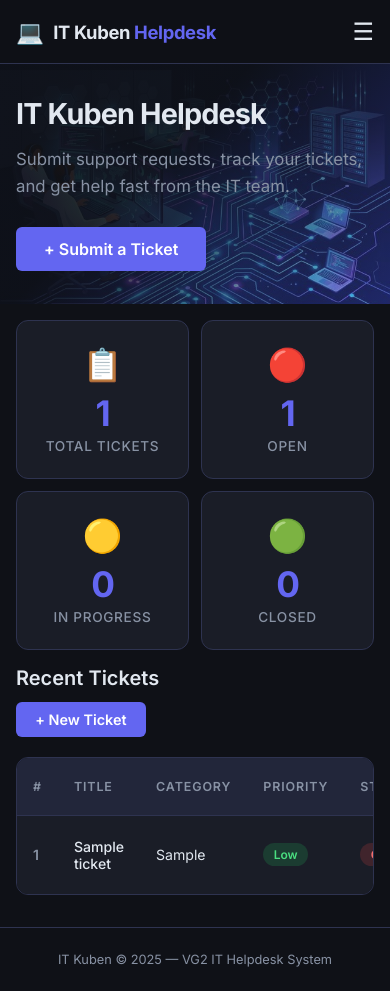
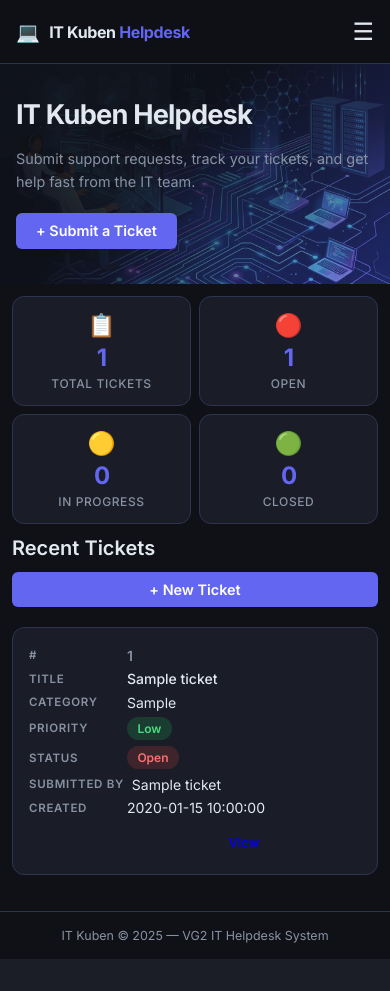
Before and after one commit to ssqueezylemonpie/HelpDesk, a Flask app: page / in a window 390 px wide. After the commit the page ends 959 px from the top, so only its background shows below. Run offline with Flask 3, Linux system fonts and the light colour scheme; tables that the repository leaves empty hold one stand-in row (values such as "Sample post").

Commit message:
making it responsive

```diff
--- a/static/css/style.css
+++ b/static/css/style.css
@@ -398,6 +398,12 @@
     max-width: 760px;
 }
 
+.form-card--centered {
+    max-width: 450px;
+    margin-left: auto;
+    margin-right: auto;
+}
+
 .form-group {
     display: flex;
     flex-direction: column;
@@ -537,22 +543,158 @@
 /* ============================
    Responsive
    ============================ */
+
+/* ── Tablet (≤ 900px) ── */
 @media (max-width: 900px) {
     .stats-row { grid-template-columns: repeat(2, 1fr); }
     .ticket-detail-grid { grid-template-columns: 1fr; }
+    .form-card { max-width: 100%; }
 }
 
+/* ── Small Tablet (≤ 768px) ── */
+@media (max-width: 768px) {
+    .hero { min-height: 260px; padding: 2.5rem 1.5rem; }
+    .hero-content p { font-size: 0.95rem; }
+    .stats-row { padding: 1.5rem; gap: 0.85rem; }
+    .tickets-section { padding: 0 1.5rem 2.5rem; }
+    .page-header { padding: 1.75rem 1.5rem 0.75rem; }
+    .ticket-detail-grid { padding: 0 1.5rem 2.5rem; }
+    .flash-container { padding: 1rem 1.5rem 0; }
+    .form-card { margin: 0 1.5rem 2.5rem; }
+    .form-card--centered { margin-left: auto; margin-right: auto; }
+}
+
+
+/* ── Mobile (≤ 640px) ── */
 @media (max-width: 640px) {
+    /* Navbar */
     .navbar { padding: 0 1rem; }
-    .nav-links { display: none; flex-direction: column; position: absolute; top: 64px; left: 0; right: 0; background: var(--surface); border-bottom: 1px solid var(--border); padding: 1rem; }
+    .nav-links {
+        display: none;
+        flex-direction: column;
+        position: absolute;
+        top: 64px;
+        left: 0;
+        right: 0;
+        background: var(--surface);
+        border-bottom: 1px solid var(--border);
+        padding: 0.75rem;
+        gap: 0.25rem;
+        z-index: 99;
+    }
     .nav-links.open { display: flex; }
+    .nav-link { padding: 0.6rem 1rem; border-radius: var(--radius-sm); }
     .nav-toggle { display: block; }
-    .hero { padding: 2rem 1rem; min-height: 240px; }
-    .stats-row { grid-template-columns: repeat(2, 1fr); padding: 1rem; gap: 0.75rem; }
+
+    /* Hero */
+    .hero { padding: 2rem 1rem; min-height: 220px; }
+    .hero-content h1 { font-size: clamp(1.4rem, 6vw, 2rem); }
+    .hero-content p { font-size: 0.9rem; margin-bottom: 1.25rem; }
+    .btn-lg { padding: 0.6rem 1.25rem; font-size: 0.9rem; }
+
+    /* Stats */
+    .stats-row { grid-template-columns: repeat(2, 1fr); padding: 1rem; gap: 0.65rem; }
+    .stat-card { padding: 1.1rem; }
+    .stat-number { font-size: 1.8rem; }
+    .stat-icon { font-size: 1.6rem; }
+
+    /* Section header */
+    .section-header { flex-direction: column; align-items: flex-start; gap: 0.75rem; }
+    .section-header .btn { width: 100%; justify-content: center; }
+
+    /* Tickets section */
     .tickets-section { padding: 0 1rem 2rem; }
+    .flash-container { padding: 0.75rem 1rem 0; }
+
+    /* Mobile card table — hide normal table, show card layout */
+    .table-wrapper { border: none; background: transparent; }
+    .ticket-table thead { display: none; }
+    .ticket-table, .ticket-table tbody, .ticket-table tr, .ticket-table td {
+        display: block;
+        width: 100%;
+    }
+    .ticket-row {
+        background: var(--surface);
+        border: 1px solid var(--border);
+        border-radius: var(--radius);
+        margin-bottom: 0.75rem;
+        padding: 1rem;
+        position: relative;
+    }
+    .ticket-row:hover { background: var(--surface-alt); }
+    .ticket-row td {
+        padding: 0.2rem 0;
+        border-bottom: none;
+        font-size: 0.875rem;
+        display: flex;
+        align-items: center;
+        gap: 0.5rem;
+    }
+    /* Pseudo-labels via data attributes */
+    .ticket-row td::before {
+        content: attr(data-label);
+        font-size: 0.72rem;
+        font-weight: 600;
+        color: var(--text-muted);
+        text-transform: uppercase;
+        letter-spacing: 0.06em;
+        min-width: 90px;
+        flex-shrink: 0;
+    }
+    .ticket-row td:last-child { margin-top: 0.5rem; }
+    .ticket-row .btn { width: 100%; justify-content: center; }
+
+    /* Forms */
     .form-card { margin: 0 1rem 2rem; padding: 1.25rem; }
+    .form-card--centered { margin-left: auto; margin-right: auto; }
     .form-row { grid-template-columns: 1fr; }
+    .form-actions { flex-direction: column-reverse; gap: 0.5rem; }
+    .form-actions .btn { width: 100%; justify-content: center; }
+
+    /* Page header */
     .page-header { padding: 1.5rem 1rem 0.5rem; }
-    .ticket-detail-grid { padding: 0 1rem 2rem; }
-    .section-header { flex-direction: column; align-items: flex-start; gap: 0.75rem; }
+    .page-header h1 { font-size: 1.35rem; }
+
+    /* Ticket detail */
+    .ticket-detail-grid { padding: 0 1rem 2rem; gap: 1rem; }
+    .card { padding: 1.25rem; }
+
+    /* Status update button */
+    .status-update-form button { width: 100%; justify-content: center; }
+
+    /* Footer */
+    .site-footer { padding: 1rem; font-size: 0.78rem; }
 }
+
+/* ── Small Mobile (≤ 480px) ── */
+@media (max-width: 480px) {
+    .stats-row { grid-template-columns: repeat(2, 1fr); gap: 0.5rem; padding: 0.75rem; }
+    .stat-card { padding: 0.85rem 0.65rem; }
+    .stat-number { font-size: 1.5rem; }
+    .stat-icon { font-size: 1.4rem; margin-bottom: 0.3rem; }
+    .stat-label { font-size: 0.75rem; }
+
+    .hero-content h1 { font-size: clamp(1.25rem, 7vw, 1.7rem); }
+    .nav-title { font-size: 1rem; }
+    .nav-logo { font-size: 1.2rem; }
+
+    .form-card { margin: 0 0.75rem 1.5rem; padding: 1rem; }
+    .ticket-detail-grid { padding: 0 0.75rem 1.5rem; }
+    .tickets-section { padding: 0 0.75rem 1.5rem; }
+    .page-header { padding: 1.25rem 0.75rem 0.5rem; }
+    .flash-container { padding: 0.5rem 0.75rem 0; }
+}
+
+/* ── Tiny Phones (≤ 360px) ── */
+@media (max-width: 360px) {
+    .stats-row { grid-template-columns: 1fr 1fr; gap: 0.4rem; padding: 0.6rem; }
+    .stat-card { padding: 0.75rem 0.5rem; }
+    .stat-number { font-size: 1.3rem; }
+    .nav-brand { gap: 0.35rem; }
+    .nav-title { font-size: 0.95rem; }
+    .hero { min-height: 200px; padding: 1.5rem 0.75rem; }
+    .form-card { margin: 0 0.5rem 1.25rem; padding: 0.85rem; }
+    .ticket-detail-grid { padding: 0 0.5rem 1.25rem; }
+    .tickets-section { padding: 0 0.5rem 1.25rem; }
+    .page-header { padding: 1rem 0.5rem 0.4rem; }
+}
--- a/templates/index.html
+++ b/templates/index.html
@@ -60,14 +60,14 @@
             <tbody>
                 {% for ticket in tickets %}
                 <tr class="ticket-row">
-                    <td class="ticket-id">{{ ticket.id }}</td>
-                    <td class="ticket-title">{{ ticket.title }}</td>
-                    <td>{{ ticket.category }}</td>
-                    <td><span class="badge badge-{{ ticket.priority }}">{{ ticket.priority | title }}</span></td>
-                    <td><span class="badge badge-{{ ticket.status }}">{{ ticket.status | replace('_', ' ') | title }}</span></td>
-                    <td>{{ ticket.name }}</td>
-                    <td>{{ ticket.created_at }}</td>
-                    <td><a href="/ticket/{{ ticket.id }}" class="btn btn-sm">View</a></td>
+                    <td class="ticket-id" data-label="#">{{ ticket.id }}</td>
+                    <td class="ticket-title" data-label="Title">{{ ticket.title }}</td>
+                    <td data-label="Category">{{ ticket.category }}</td>
+                    <td data-label="Priority"><span class="badge badge-{{ ticket.priority }}">{{ ticket.priority | title }}</span></td>
+                    <td data-label="Status"><span class="badge badge-{{ ticket.status }}">{{ ticket.status | replace('_', ' ') | title }}</span></td>
+                    <td data-label="Submitted By">{{ ticket.name }}</td>
+                    <td data-label="Created">{{ ticket.created_at }}</td>
+                    <td data-label=""><a href="/ticket/{{ ticket.id }}" class="btn btn-sm">View</a></td>
                 </tr>
                 {% endfor %}
             </tbody>
--- a/templates/login.html
+++ b/templates/login.html
@@ -6,7 +6,7 @@
     <p>Please log in to your account.</p>
 </section>
 
-<div class="form-card" style="max-width: 450px; margin: 0 auto 4rem;">
+<div class="form-card form-card--centered">
     <form action="/login" method="POST">
         <div class="form-group">
             <label for="username">Username</label>
--- a/templates/register.html
+++ b/templates/register.html
@@ -6,7 +6,7 @@
     <p>Sign up to organize your support requests easily.</p>
 </section>
 
-<div class="form-card" style="max-width: 450px; margin: 0 auto 4rem;">
+<div class="form-card form-card--centered">
     <form action="/register" method="POST">
         <div class="form-group">
             <label for="username">Username</label>
```
